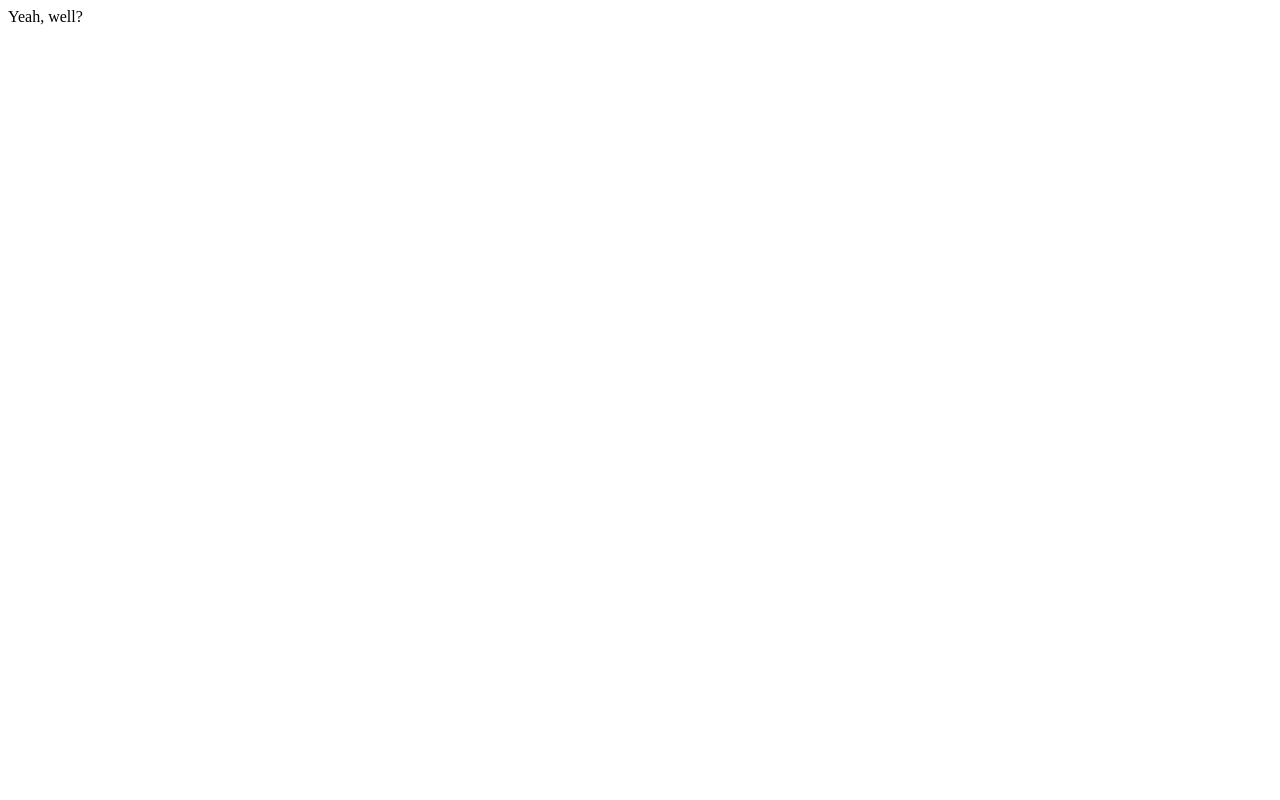
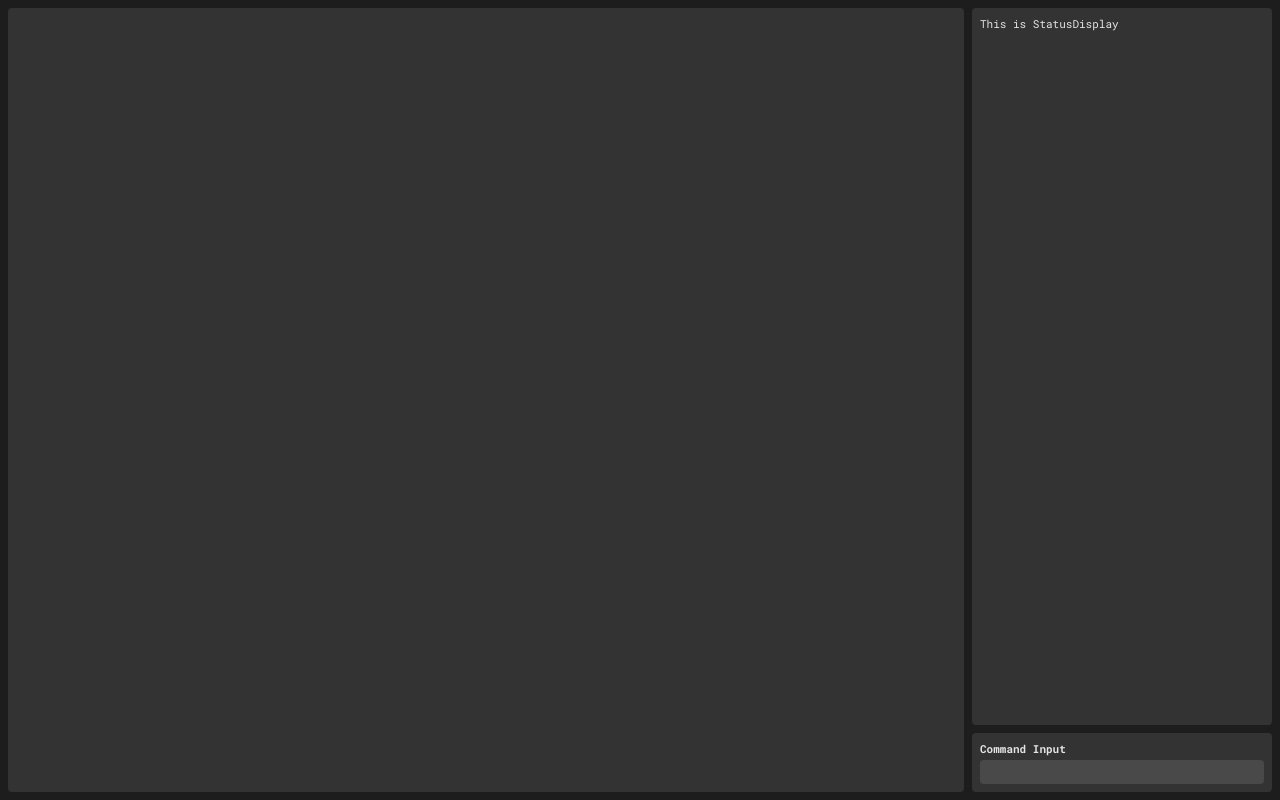
Before and after one commit to path-undefined/typixel, a Vue app: page / in a window 1280 px wide. Built offline with nearby package versions, Linux system fonts and the light colour scheme.

Commit message:
Implemented the basic layout

```diff
--- a/index.html
+++ b/index.html
@@ -2,8 +2,11 @@
 <html lang="">
   <head>
     <meta charset="UTF-8">
+    <meta name="viewport" content="width=device-width, initial-scale=1.0">
     <link rel="icon" href="/favicon.ico">
-    <meta name="viewport" content="width=device-width, initial-scale=1.0">
+    <link rel="preconnect" href="https://fonts.googleapis.com">
+    <link rel="preconnect" href="https://fonts.gstatic.com" crossorigin>
+    <link href="https://fonts.googleapis.com/css2?family=Roboto+Mono:ital,wght@0,100..700;1,100..700&display=swap" rel="stylesheet">
     <title>Typixel</title>
   </head>
   <body>
--- a/src/App.vue
+++ b/src/App.vue
@@ -1,7 +1,54 @@
 <template>
-  Yeah, well?
+  <div class="app">
+    <div class="app__canvas-area">
+      <PixelCanvas />
+    </div>
+
+    <div class="app__status-area">
+      <StatusDisplay />
+    </div>
+
+    <div class="app__cmd-area">
+      <CmdInput />
+    </div>
+  </div>
 </template>
 
-<script setup lang="ts"></script>
+<script setup lang="ts">
+import PixelCanvas from "@/components/PixelCanvas.vue";
+import StatusDisplay from "@/components/StatusDisplay.vue";
+import CmdInput from "@/components/CmdInput.vue";
+</script>
 
-<style scoped></style>
+<style lang="scss" scoped>
+.app {
+  display: grid;
+  grid-template-columns: 1fr 300px;
+  grid-template-rows: 1fr min-content;
+  grid-template-areas:
+    "canvas  status"
+    "canvas  cmd";
+  gap: 8px;
+
+  padding: 8px;
+  width: 100vw;
+  height: 100vh;
+
+  color: t.$color-g2-0;
+  background-color: t.$color-g1-0;
+
+  overflow: hidden;
+
+  &__canvas-area {
+    grid-area: canvas;
+  }
+
+  &__status-area {
+    grid-area: status;
+  }
+
+  &__cmd-area {
+    grid-area: cmd;
+  }
+}
+</style>
--- a/src/components/CmdInput.vue
+++ b/src/components/CmdInput.vue
@@ -0,0 +1,46 @@
+<template>
+  <div class="cmd-input">
+    <label class="cmd-input__input-container">
+      <span class="cmd-input__label">
+        Command Input
+      </span>
+      <input class="cmd-input__input">
+    </label>
+  </div>
+</template>
+
+<style lang="scss" scoped>
+.cmd-input {
+  border-radius: t.$border-radius;
+  padding: 8px;
+  width: 100%;
+  height: 100%;
+  background-color: t.$color-g1-2;
+
+  &__input-container {
+    display: flex;
+    flex-direction: column;
+    gap: 4px;
+  }
+
+  &__label {
+    font-weight: bold;
+  }
+
+  &__input {
+    border-radius: t.$border-radius;
+    border: none;
+    padding: 4px;
+    width: 100%;
+    outline: none;
+    font-size: 12px;
+    color: t.$color-g2-0;
+    background-color: t.$color-g1-4;
+    transition: background-color 0.2s;
+
+    &:hover, &:focus {
+      background-color: t.$color-g1-5;
+    }
+  }
+}
+</style>
--- a/src/components/PixelCanvas.vue
+++ b/src/components/PixelCanvas.vue
@@ -0,0 +1,23 @@
+<template>
+  <div class="pixel-canvas">
+    <canvas
+      ref="canvas"
+      class="pixel-canvas__canvas"
+    />
+  </div>
+</template>
+
+<style lang="scss" scoped>
+.pixel-canvas {
+  border-radius: t.$border-radius;
+  width: 100%;
+  height: 100%;
+  background-color: t.$color-g1-2;
+  overflow: hidden;
+
+  &__canvas {
+    width: 100%;
+    height: 100%;
+  }
+}
+</style>
--- a/src/components/StatusDisplay.vue
+++ b/src/components/StatusDisplay.vue
@@ -0,0 +1,16 @@
+<template>
+  <div class="status-display">
+    This is StatusDisplay
+  </div>
+</template>
+
+<style lang="scss" scoped>
+.status-display {
+  border-radius: t.$border-radius;
+  padding: 8px;
+  width: 100%;
+  height: 100%;
+
+  background-color: t.$color-g1-2;
+}
+</style>
--- a/src/main.ts
+++ b/src/main.ts
@@ -1,6 +1,8 @@
 import { createApp } from "vue";
 import { createPinia } from "pinia";
-import App from "./App.vue";
+import App from "@/App.vue";
+
+import "@/styles/_reset.scss";
 
 const app = createApp(App);
 
--- /dev/null
+++ b/src/styles/_reset.scss
@@ -0,0 +1,22 @@
+* {
+  box-sizing: border-box;
+  margin: 0;
+  padding: 0;
+}
+
+body {
+  font-family: 'Roboto Mono', monospace;
+  font-size: 11px;
+}
+
+img, picture, video, canvas, svg {
+  display: block;
+}
+
+input, button, textarea, select {
+  font: inherit;
+}
+
+ul, ol {
+  list-style: none;
+}
--- /dev/null
+++ b/src/styles/_tokens.scss
@@ -0,0 +1,20 @@
+$color-g1-0: #1d1d1d;
+$color-g1-1: #282828;
+$color-g1-2: #333333;
+$color-g1-3: #3e3e3e;
+$color-g1-4: #494949;
+$color-g1-5: #545454;
+
+$color-g2-0: #e5e5e5;
+$color-g2-1: #c3c3c3;
+$color-g2-2: #a1a1a1;
+
+$color-p-0: #005a32;
+$color-p-1: #238b45;
+$color-p-2: #41ab5d;
+$color-p-3: #74c476;
+$color-p-4: #a1d99b;
+$color-p-5: #c7e9c0;
+$color-p-6: #edf8e9;
+
+$border-radius: 4px;
--- a/vite.config.ts
+++ b/vite.config.ts
@@ -14,4 +14,13 @@ export default defineConfig({
       "@": fileURLToPath(new URL("./src", import.meta.url)),
     },
   },
+  css: {
+    preprocessorOptions: {
+      scss: {
+        // Inject the file into every component
+        // Note: Use a semicolon at the end!
+        additionalData: "@use '@/styles/_tokens.scss' as t;",
+      },
+    },
+  },
 });
```
